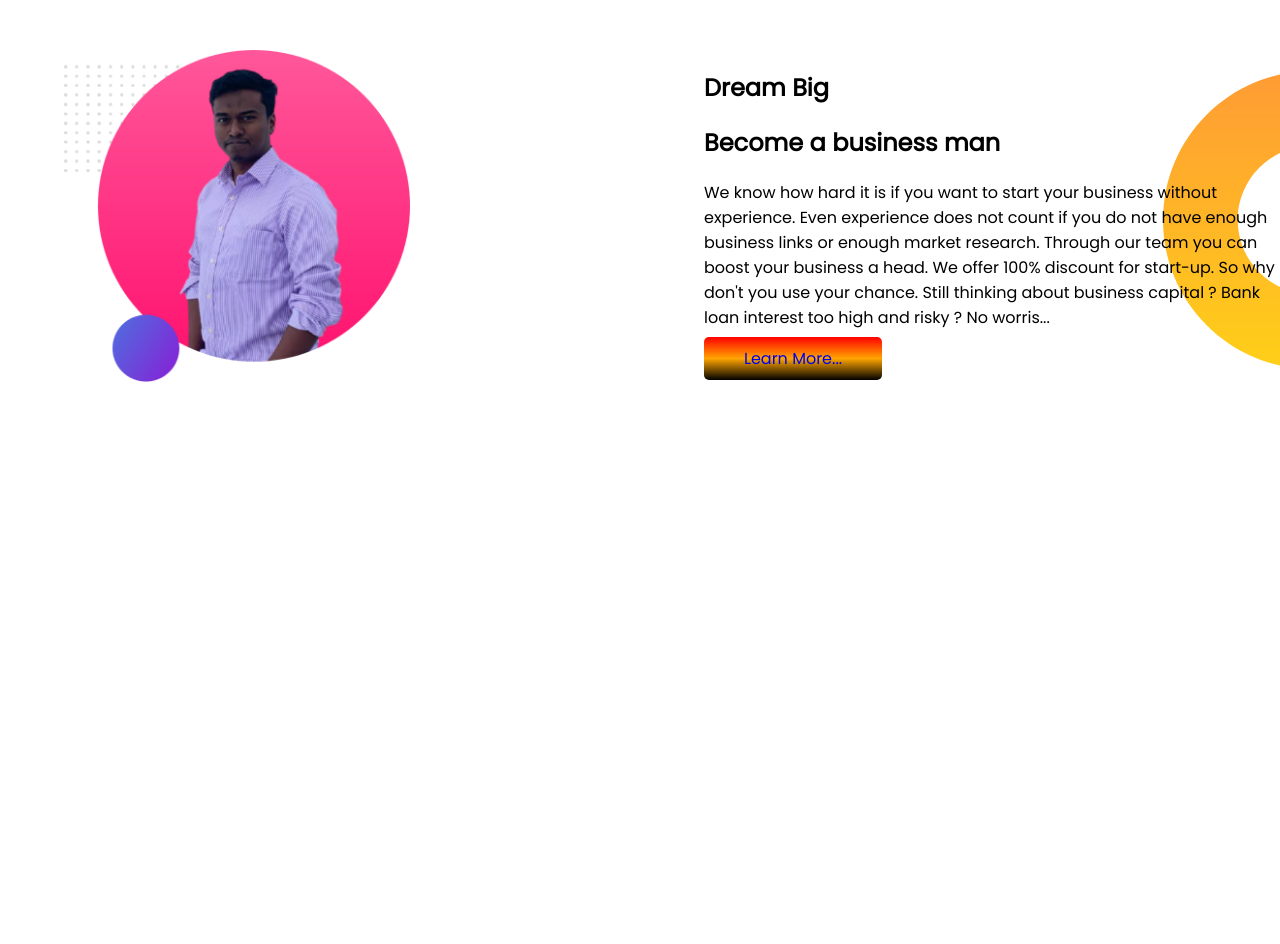
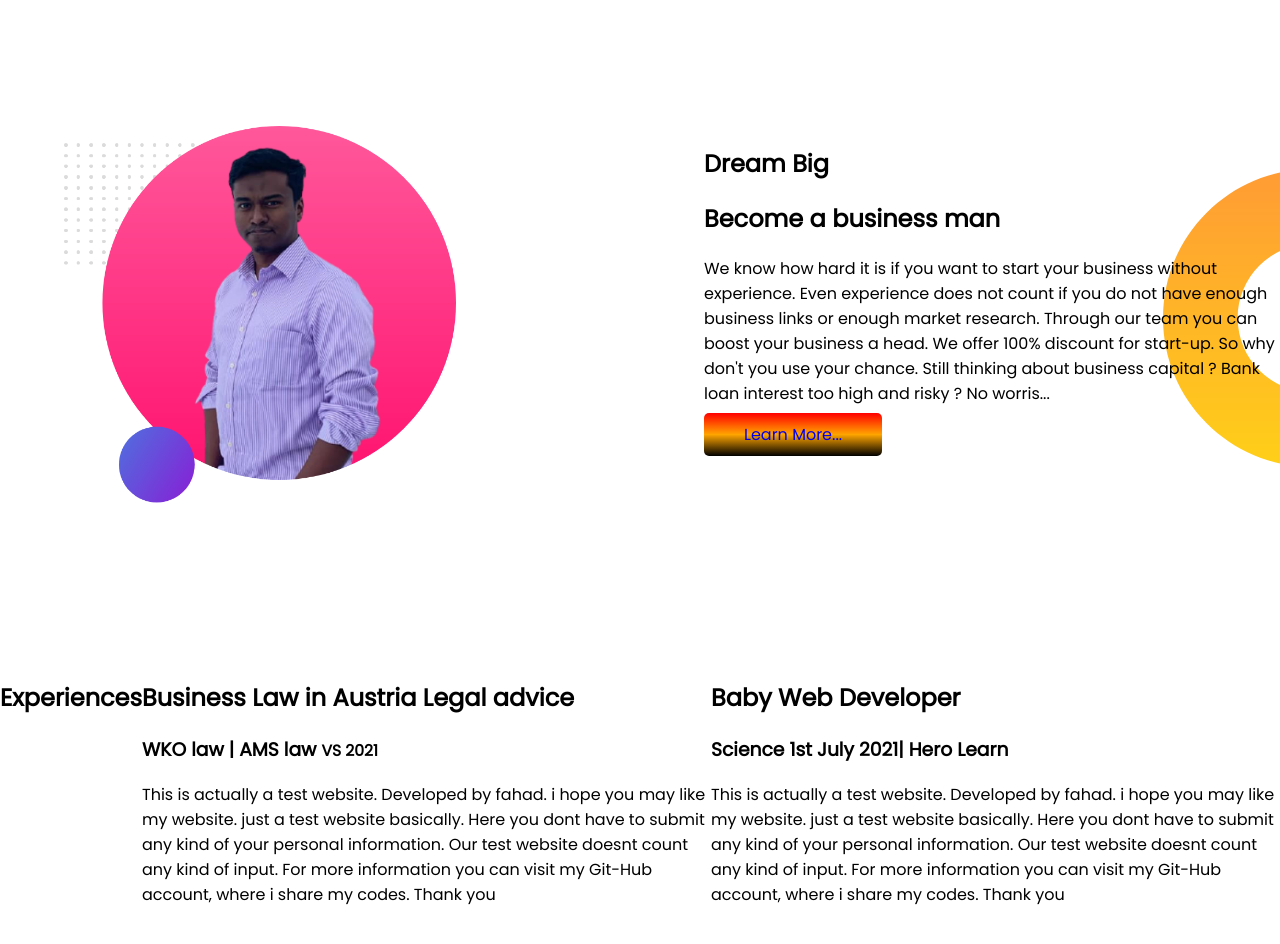
Before and after one commit to fahad99rohman/sir-web, a plain HTML site: page index.html in a window 1280 px wide. Shown: the part 400-1344 px from the top of the page. Before the commit the page ends 889 px from the top, so only its background shows below. Drawn offline with Linux system fonts and the light colour scheme.

Commit message:
experience-part

```diff
--- a/index.html
+++ b/index.html
@@ -81,6 +81,38 @@
     </section>
 
 
+    <section class="experience-area">
+
+
+
+
+
+
+        <h1>Experiences</h1>
+
+        <div>
+            <h1>Business Law in Austria Legal advice</h1>
+            <h3>WKO law | AMS law <small>VS 2021</small></h3>
+            <p>This is actually a test website. Developed by fahad. i hope you may like my website. just a test website
+                basically. Here you dont have to submit any kind of your personal information. Our test website doesnt
+                count
+                any kind of input. For more information you can visit my Git-Hub account, where i share my codes.
+                Thank you
+            </p>
+        </div>
+
+        <div>
+            <h1>Baby Web Developer</h1>
+            <h3>Science 1st July 2021| Hero Learn</h3>
+            <p>This is actually a test website. Developed by fahad. i hope you may like my website. just a test website
+                basically. Here you dont have to submit any kind of your personal information. Our test website doesnt
+                count
+                any kind of input. For more information you can visit my Git-Hub account, where i share my codes.
+                Thank you
+            </p>
+        </div>
+
+    </section>
 
 
 </body>
--- a/style.css
+++ b/style.css
@@ -10,7 +10,7 @@ body{
 }
 section{
     display: flex;
-    margin-bottom:100px ;
+    margin-bottom:150px ;
 
 }
 
@@ -20,7 +20,7 @@ section{
 }
 
 .half-width img{
-    width: 60%;
+    width: 68%;
 }
 
 .link-button{
@@ -35,6 +35,7 @@ section{
 .top-banner{
     background-image: url(image/top-banner.png);
     background-repeat: no-repeat;
+    padding-right: 5%;
 }
 
 .dream-big{
```
